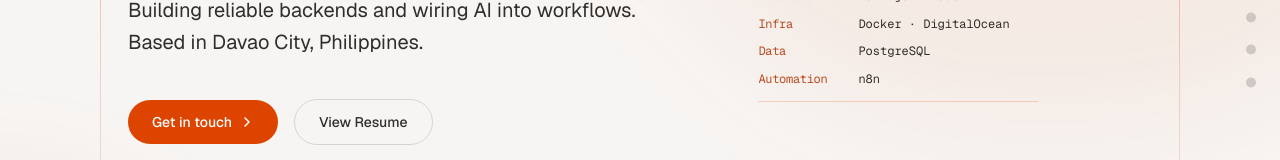
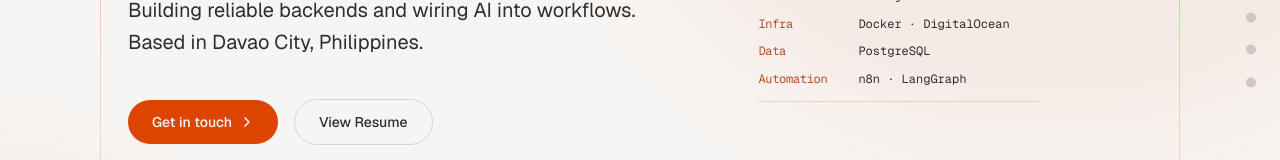
Before and after one commit to 03-Andrew/portfolio_v1, a Next.js app: page / in a window 1280 px wide. Shown: the part 399-559 px from the top of the page. Built offline with nearby package versions, Linux system fonts and the light colour scheme.

Commit message:
fix: update Automation techs in SkillConstellation component

```diff
--- a/app/components/SkillConstellation.tsx
+++ b/app/components/SkillConstellation.tsx
@@ -12,7 +12,7 @@ const STACK: StackRow[] = [
   { category: "Frontend", techs: "Next.js · React" },
   { category: "Infra", techs: "Docker · DigitalOcean" },
   { category: "Data", techs: "PostgreSQL" },
-  { category: "Automation", techs: "n8n" },
+  { category: "Automation", techs: "n8n · LangGraph" },
 ];
 
 export default function SkillConstellation({ className = "" }: { className?: string }) {
```
